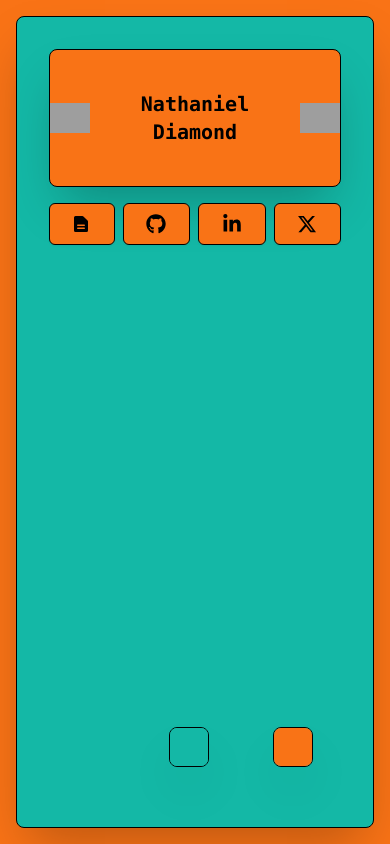
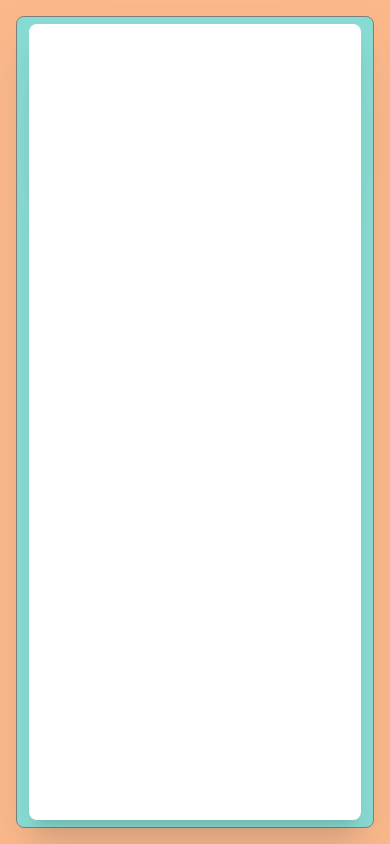
Before and after one commit to NateDiamond/diamond, a Next.js app: page / in a window 390 px wide. Both pictures are taken after a click on the button 81 px from the left and 224 px from the top of the page. Built offline with nearby package versions, Linux system fonts and the light colour scheme; grey boxes are pictures that could not be loaded.

Commit message:
feat(Resume and Social): Links for all Buttons
Note: Requires testing on mobile, iframe wasn't working with inspector for mobile

```diff
--- a/package.json
+++ b/package.json
@@ -14,12 +14,15 @@
     "@heroicons/react": "^2.1.5",
     "next": "14.2.5",
     "react": "^18",
-    "react-dom": "^18"
+    "react-dom": "^18",
+    "react-iframe": "^1.8.5",
+    "react-modal": "^3.16.1"
   },
   "devDependencies": {
     "@types/node": "^20",
     "@types/react": "^18",
     "@types/react-dom": "^18",
+    "@types/react-modal": "^3.16.3",
     "eslint": "^8",
     "eslint-config-next": "14.2.5",
     "postcss": "^8",
--- a/src/app/components/button.tsx
+++ b/src/app/components/button.tsx
@@ -1,14 +1,15 @@
 import { ReactElement } from "react";
+import { MouseEventHandler } from "react";
 
 import { getColor } from "@/app/components/color/colors";
 
-type ButtonParams = {color: string, children: ReactElement};
+type ButtonParams = {className?: string, color: string, children: ReactElement, onPress?: MouseEventHandler<HTMLButtonElement>};
 
-export function Button({children, color}: ButtonParams) {
+export function Button({className, children, color, onPress}: ButtonParams) {
   return (
-    <button
+    <button onClick={onPress}
       type="button"
-      className={`grow inline-flex items-center justify-center gap-x-2 rounded-md ${getColor("bg", color, "500")} px-3.5 py-2.5 text-sm font-semibold text-black border border-black shadow-sm hover:bg-white focus-visible:outline focus-visible:outline-2 focus-visible:outline-offset-2`}
+      className={`${className} grow inline-flex items-center justify-center gap-x-2 rounded-md ${getColor("bg", color, "500")} px-3.5 py-2.5 text-sm font-semibold text-black border border-black shadow-sm hover:bg-white focus-visible:outline focus-visible:outline-2 focus-visible:outline-offset-2`}
     >
       {children}
     </button>
--- a/src/app/components/socials.tsx
+++ b/src/app/components/socials.tsx
@@ -1,6 +1,8 @@
-export function Github() {
+type IconParams = {className?: string};
+
+export function Github({className}: IconParams) {
   return (
-    <span className="[&>svg]:h-5 [&>svg]:w-5">
+    <span className={`${className} [&>svg]:h-5 [&>svg]:w-5`}>
       <svg
         xmlns="http://www.w3.org/2000/svg"
         fill="currentColor"
@@ -13,9 +15,9 @@ export function Github() {
   );
 }
 
-export function LinkedIn() {
+export function LinkedIn({className}: IconParams) {
   return (
-    <span className="[&>svg]:h-5 [&>svg]:w-5">
+    <span className={`${className} [&>svg]:h-5 [&>svg]:w-5`}>
       <svg
         xmlns="http://www.w3.org/2000/svg"
         fill="currentColor"
@@ -28,9 +30,9 @@ export function LinkedIn() {
   );
 }
 
-export function X() {
+export function X({className}: IconParams) {
   return (
-    <span className="[&>svg]:h-5 [&>svg]:w-5">
+    <span className={`${className} [&>svg]:h-5 [&>svg]:w-5`}>
       <svg
         xmlns="http://www.w3.org/2000/svg"
         fill="currentColor"
--- a/src/app/page.tsx
+++ b/src/app/page.tsx
@@ -1,8 +1,8 @@
 "use client";
 
-import { BriefcaseIcon, DocumentTextIcon } from "@heroicons/react/20/solid";
-import { HeartIcon } from "@heroicons/react/20/solid";
+import { DocumentTextIcon } from "@heroicons/react/20/solid";
 import { useState } from "react";
+import { Dialog, DialogPanel } from "@headlessui/react";
 
 import { getColor, COLORS } from "@/app/components/color/colors";
 import { ColorPicker } from "@/app/components/color/picker";
@@ -13,29 +13,40 @@ import { Github, LinkedIn, X } from "./components/socials";
 export default function Home() {
   const [primaryColor, setPrimaryColor] = useState<string>(COLORS[12]);
   const [secondaryColor, setSecondaryColor] = useState<string>(COLORS[6]);
+  const [resumeModalVisible, setResumeModalVisible] = useState<boolean>(false);
 
   return (
-    <div className={`flex min-h-screen flex-col items-center justify-between p-4 ${getColor("bg", secondaryColor, "500")}`}>
-      <div className={`grow z-10 w-full max-w-7xl font-mono text-sm flex flex-col p-8 gap-4 rounded-lg shadow-2xl border border-black ${getColor("bg", primaryColor, "500")}`}>
-        <div className={`flex flex-row gap-2 justify-center items-center py-10 rounded-lg shadow-2xl border border-black ${getColor("bg", secondaryColor, "500")}`}>
-          <img className="w-10 h-auto" src="icon.png"/>
+    <>
+      <Dialog open={resumeModalVisible} onClose={setResumeModalVisible} className={`relative z-10`}>
+        <div className="fixed inset-0 z-10 w-screen p-2">
+          <div className="flex flex-row min-h-full items-stretch justify-center p-4 text-center sm:p-0">
+            <DialogPanel className="relative transform overflow-hidden rounded-lg bg-white px-4 pb-4 pt-5 text-left shadow-xl transition-all sm:my-8 sm:w-full sm:max-w-xl sm:p-6 ">
+              <iframe className="w-full h-full" src="/resume.pdf" />
+            </DialogPanel>
+          </div>
+        </div>
+      </Dialog>
+      <div className={`flex min-h-screen flex-col items-center justify-between p-4 ${getColor("bg", secondaryColor, "500")} ${resumeModalVisible ? 'opacity-50' : ''}`}>
+        <div className={`grow w-full max-w-7xl font-mono text-sm flex flex-col p-8 gap-4 rounded-lg shadow-2xl border border-black ${getColor("bg", primaryColor, "500")}`}>
+          <div className={`group flex flex-row gap-2 justify-center items-center py-10 rounded-lg shadow-2xl border border-black ${getColor("bg", secondaryColor, "500")}`}>
+            <img className="w-10 h-auto group-hover:animate-bounce" src="icon.png"/>
             <div className="text-center font-bold text-xl">
               Nathaniel Diamond
             </div>
-          <img className="w-10 h-auto" src="icon.png"/>
+            <img className="w-10 h-auto group-hover:animate-bounce" src="icon.png"/>
           </div>
           <div className={`grow-[10] flex flex-row gap-2 items-start`}>
-          <Button color={secondaryColor}>
-            <DocumentTextIcon aria-hidden="true" className="-ml-0.5 h-5 w-5" />
+            <Button className="group" color={secondaryColor} onPress={() => {setResumeModalVisible(true)}}>
+              <DocumentTextIcon aria-hidden="true" className="group-hover:animate-bounce -ml-0.5 h-5 w-5" />
             </Button>
-          <Button color={secondaryColor}>
-            <Github/>
+            <Button className="group" color={secondaryColor} onPress={() => window.open("https://www.github.com/NateDiamond")}>
+              <Github className="group-hover:animate-bounce"/>
             </Button>
-          <Button color={secondaryColor}>
-            <LinkedIn/>
+            <Button className="group" color={secondaryColor} onPress={() => window.open("https://www.linkedin.com/in/nathaniel-diamond-225241127")}>
+              <LinkedIn className="group-hover:animate-bounce"/>
             </Button>
-          <Button color={secondaryColor}>
-            <X/>
+            <Button className="group" color={secondaryColor} onPress={() => window.open("https://x.com/N8Diamond")}>
+              <X className="group-hover:animate-bounce"/>
             </Button>
           </div>
           <div className="grow flex flex-row justify-end items-end gap-2">
@@ -52,6 +63,6 @@ export default function Home() {
           </div>
         </div>
       </div>
-
+    </>
   );
 }
--- a/tailwind.config.ts
+++ b/tailwind.config.ts
@@ -13,6 +13,9 @@ const config: Config = {
         "gradient-conic":
           "conic-gradient(from 180deg at 50% 50%, var(--tw-gradient-stops))",
       },
+      screens: {
+        "tall": {"raw": "'(min-height: 800px)'"}
+      }
     },
   },
   plugins: [],
```
Also changed, not shown: 2 other files (tests, documents, lock files or other folders). Lines whose indentation alone changed are shown as unchanged.
